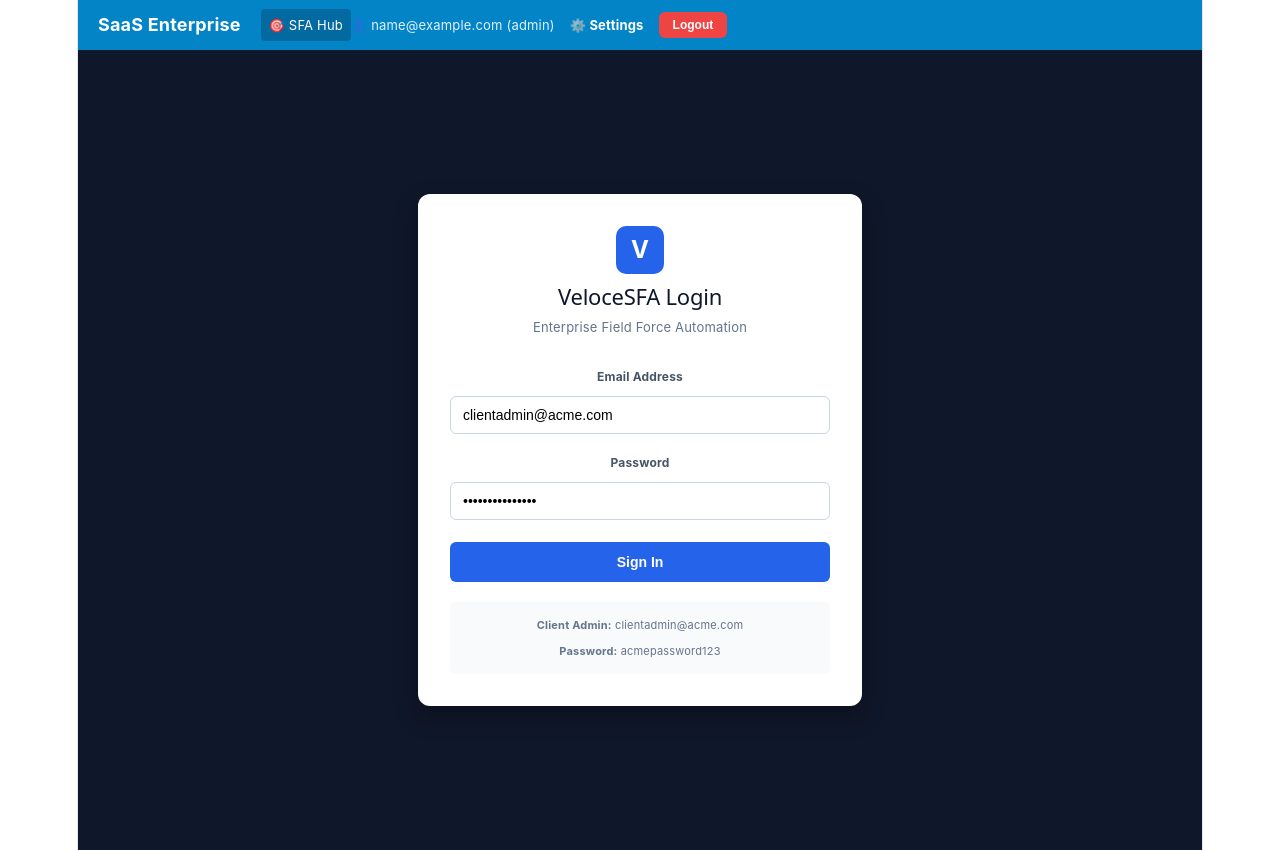
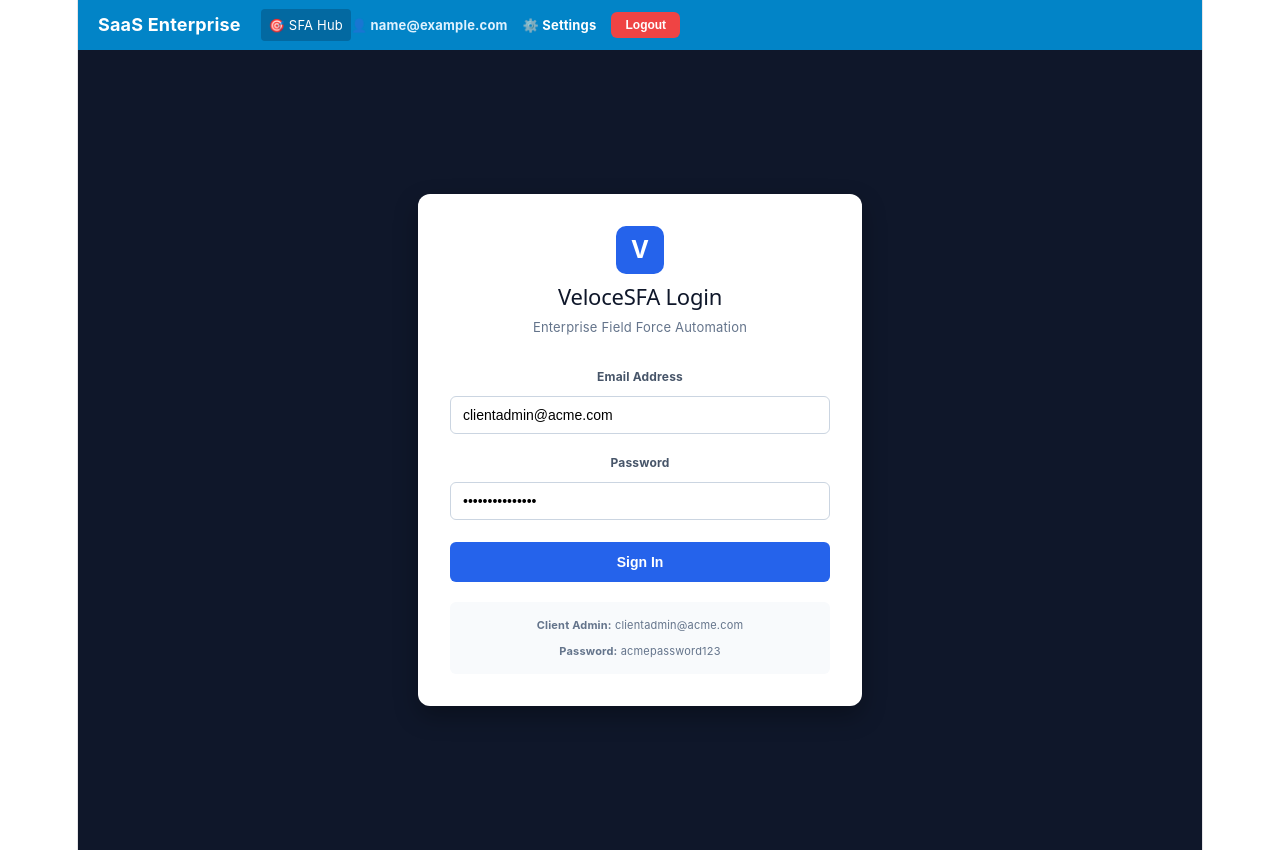
Before and after one commit to mis426/sfa-saas-platform, a React app in the folder frontend/: page /login in a window 1280 px wide. Built offline with nearby package versions, Linux system fonts and the light colour scheme; no server answers; sample sign-in values are in the browser's storage; the HTML template or start-up script is replaced by a standard one.

Commit message:
Fix navbar user state binding and display Logout button

```diff
--- a/frontend/src/components/Navbar.jsx
+++ b/frontend/src/components/Navbar.jsx
@@ -6,13 +6,14 @@ const Navbar = () => {
   const { user, token, logout } = useAuthStore();
   const navigate = useNavigate();
 
+  const savedToken = localStorage.getItem('token');
+  const isAuthenticated = Boolean(user || savedToken);
+
   const handleLogout = () => {
     logout();
     localStorage.removeItem('token');
     navigate('/login');
   };
-
-  const isAuthenticated = Boolean(user && (token || localStorage.getItem('token')));
 
   return (
     <div style={{
@@ -37,8 +38,8 @@ const Navbar = () => {
       <div style={{ display: 'flex', alignItems: 'center', gap: '15px' }}>
         {isAuthenticated ? (
           <>
-            <span style={{ fontSize: '13px', color: '#e0f2fe' }}>
-              👤 {user?.email || 'Logged In'} ({user?.role || 'user'})
+            <span style={{ fontSize: '13px', color: '#e0f2fe', fontWeight: 'bold' }}>
+              👤 {user?.email || 'Logged In User'}
             </span>
 
             {user?.role === 'superadmin' && (
```
